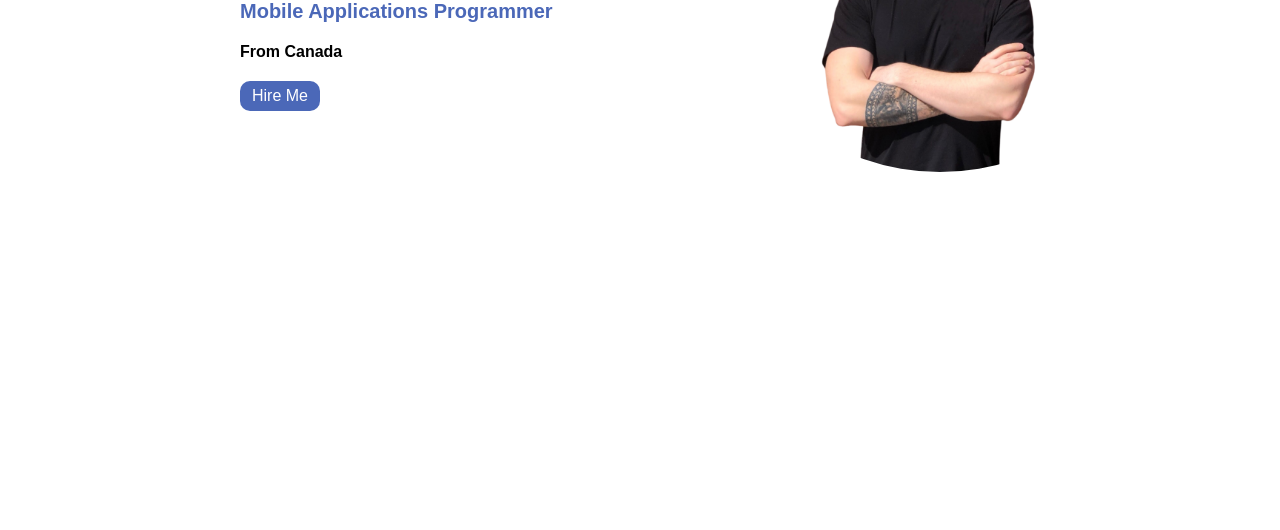
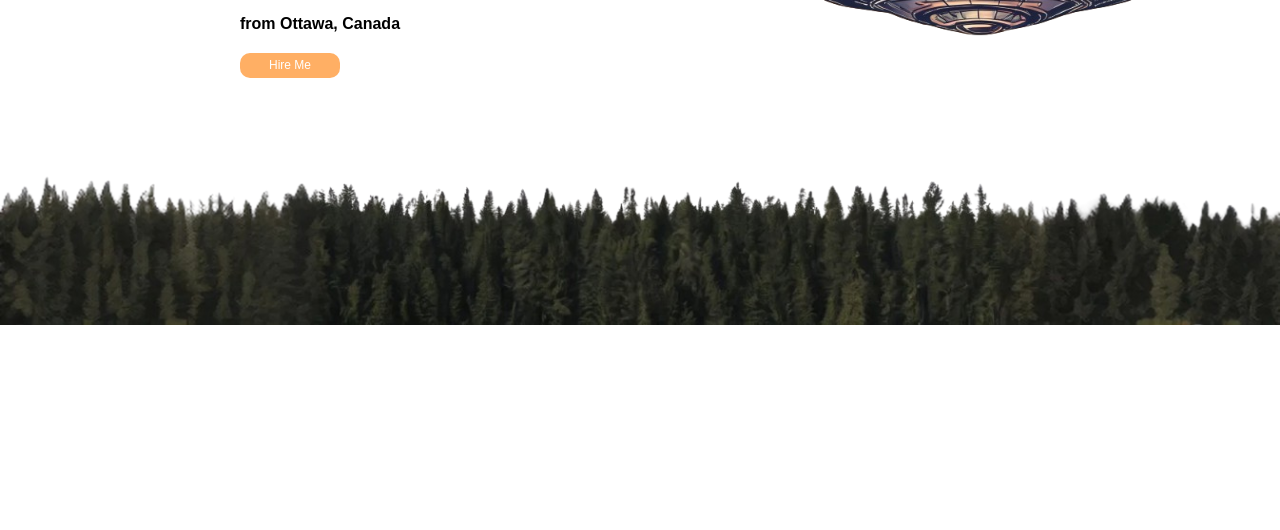
Before and after one commit to Benn0420/benn0420.github.io, a plain HTML site: page index.html in a window 1280 px wide. Shown: the part 270-800 px from the top of the page. Drawn offline with Linux system fonts and the light colour scheme.

Commit message:
addition 1.23

```diff
--- a/index.html
+++ b/index.html
@@ -30,13 +30,16 @@
             <div class="intro-text">
                 <h3>Hello,</h3>
                 <h1>I'm Connor Bennett</h1>
-                <h2>Mobile Applications Programmer</h2>
-                <h3>From Canada</h3>
+                <h2>a Mobile Applications Programmer</h2>
+                <h3>from Ottawa, Canada</h3>
                 <button class="hire-button">Hire Me</button>
             </div>
             <div class="intro-image">
-                <img src="resources/profile.png" alt="Profile Picture" class="profile-picture">
+                <img src="resources/ufo.png" alt="UFO" class="ufo-picture">
             </div>
+        </div>
+        <div class="intro-baseline">
+            <img src="resources/tree_line.png" alt="Tree Line" class="tree-line">
         </div>
     </section>
 </body>
--- a/styles.css
+++ b/styles.css
@@ -22,7 +22,7 @@ header {
 }
 
 .nav-left h1 {
-    color: #4B68B8;
+    color: #000;
     font-size: 30px;
     margin-left: 60px;
     font-family: 'Lazy-Dog', sans-serif;
@@ -59,7 +59,7 @@ header {
 }
 
 .intro h2 {
-    color: #4B68B8;
+    color: #ffaf64;
     font-size: 20px;
     margin: 0;
     margin-bottom: 20px;
@@ -73,44 +73,55 @@ header {
 }
 
 .intro {
-    max-width: 800px;
-    margin: 0 auto;
-    margin-top: 10px;
-    background-color: #fff;
+    margin-top: -80px;
 }
 
 .intro-content {
     display: grid;
     grid-template-columns: 1fr 300px;
     align-items: center;
+    max-width: 800px;
+    margin: 0 auto;
 }
 
 .intro-text {
     width: 100%;
 }
 
+.intro-baseline {
+    width: 100%;
+}
+
+.ufo-picture {
+    width: 400px;
+    border-radius: 50%;
+    margin-top: 60px;
+    margin-left: 40px;
+}
+
+.tree-line {
+    width: 100%;
+    display: block;
+    margin-top: -55px;
+}
+
 .hire-button {
-    background-color: #4B68B8;
+    background-color: #ffaf64;
     color: #fff;
     display: flex;
     justify-content: center;
     align-items: center;
-    width: 80px;
-    height: 30px;
+    width: 100px;
+    height: 25px;
     border: none;
     border-radius: 10px;
     padding: 10px;
-    font-size: 16px;
+    font-size: 12px;
     cursor: pointer;
     margin-top: 20px;
     transition: background-color 0.3s ease;
 }
 
 .hire-button:hover {
-    background-color: #38519E;
+    background-color: #EFD4B7;
 }
-
-.profile-picture {
-    width: 400px;
-    border-radius: 50%;
-}
```
Also changed, not shown: resources/code_background.jpg (deleted), resources/tree_line.png (added), resources/ufo.png (added).
